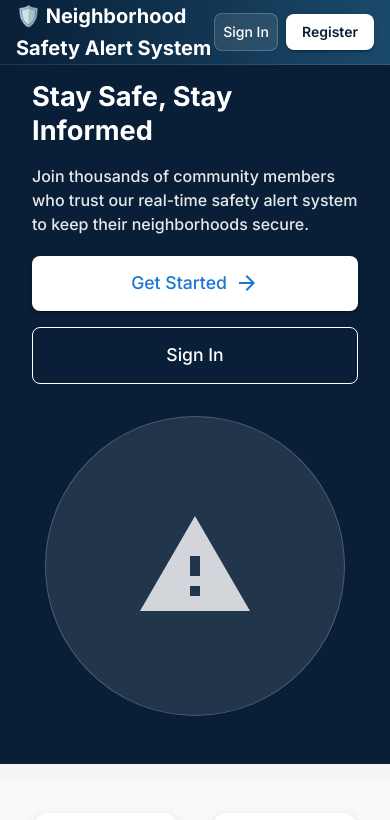
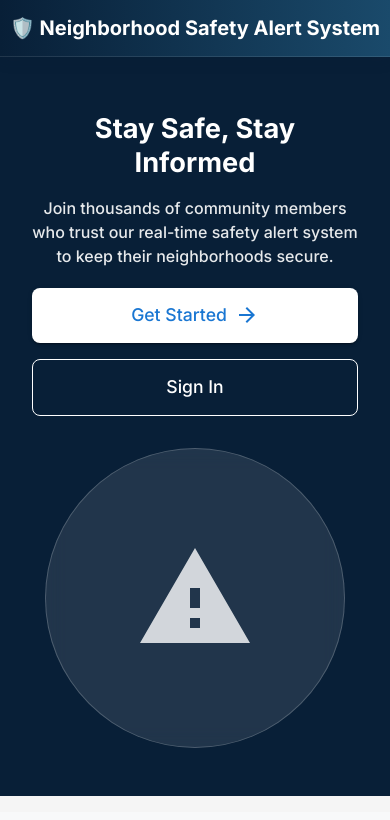
Before and after one commit to bisoul1984/neighborhood-safety-alert-system, a React (Create React App) app in the folder client/: page / in a window 390 px wide. Shown: the top 820 px of the page. Built offline with nearby package versions, Linux system fonts and the light colour scheme.

Commit message:
Fix mobile text alignment, navbar overlap, and spacing on HomePage

```diff
--- a/client/src/pages/HomePage.js
+++ b/client/src/pages/HomePage.js
@@ -93,10 +93,11 @@ const HomePage = () => {
         sx={{
           background: 'linear-gradient(90deg, #081f37 0%, #1a4a6b 100%)',
           boxShadow: '0 4px 12px rgba(8, 31, 55, 0.2)',
-          borderBottom: '1px solid rgba(255, 255, 255, 0.1)'
+          borderBottom: '1px solid rgba(255, 255, 255, 0.1)',
+          px: { xs: 1, md: 0 }
         }}
       >
-        <Toolbar>
+        <Toolbar sx={{ px: { xs: 0, md: 2 } }}>
           <Typography
             variant="h6"
             component="div"
@@ -110,14 +111,16 @@ const HomePage = () => {
               cursor: 'pointer',
               '&:hover': {
                 opacity: 0.8
-              }
+              },
+              justifyContent: { xs: 'center', md: 'flex-start' },
+              textAlign: { xs: 'center', md: 'left' }
             }}
             onClick={() => navigate('/')}
           >
             🛡️ Neighborhood Safety Alert System
           </Typography>
 
-          <Box sx={{ display: 'flex', alignItems: 'center', gap: 1 }}>
+          <Box sx={{ display: 'flex', alignItems: 'center', gap: 1, display: { xs: 'none', md: 'flex' } }}>
             <Button
               color="inherit"
               onClick={() => navigate('/login')}
@@ -156,7 +159,7 @@ const HomePage = () => {
           background: '#081f37',
           color: 'white',
           py: { xs: 6, md: 12 },
-          pt: { xs: 10, md: 16 }, // Add top padding to account for fixed navbar
+          pt: { xs: 14, md: 16 }, // Add extra top padding for mobile
           px: { xs: 2, sm: 4, md: 0 }, // Add horizontal padding on mobile
           position: 'relative',
           overflow: 'hidden'
@@ -165,6 +168,7 @@ const HomePage = () => {
         <Container maxWidth="lg">
           <Grid container spacing={4} alignItems="center">
             <Grid item xs={12} md={6}>
+              <Box sx={{ textAlign: { xs: 'center', md: 'left' } }}>
                 <Typography
                   variant="h2"
                   component="h1"
@@ -172,7 +176,8 @@ const HomePage = () => {
                     fontWeight: 700,
                     mb: { xs: 2, md: 3 },
                     fontSize: { xs: '1.7rem', sm: '2.2rem', md: '3.2rem' },
-                  lineHeight: { xs: 1.25, md: 1.2 }
+                    lineHeight: { xs: 1.25, md: 1.2 },
+                    textAlign: { xs: 'center', md: 'left' }
                   }}
                 >
                   Stay Safe, Stay Informed
@@ -183,12 +188,13 @@ const HomePage = () => {
                     mb: { xs: 2.5, md: 4 },
                     opacity: 0.9,
                     fontSize: { xs: '1rem', md: '1.25rem' },
-                  lineHeight: { xs: 1.5, md: 1.6 }
+                    lineHeight: { xs: 1.5, md: 1.6 },
+                    textAlign: { xs: 'center', md: 'left' }
                   }}
                 >
                   Join thousands of community members who trust our real-time safety alert system to keep their neighborhoods secure.
                 </Typography>
-              <Stack direction={{ xs: 'column', sm: 'row' }} spacing={2}>
+                <Stack direction={{ xs: 'column', sm: 'row' }} spacing={2} sx={{ alignItems: { xs: 'center', sm: 'flex-start' }, mt: { xs: 2, md: 0 } }}>
                   <Button
                     variant="contained"
                     size="large"
@@ -201,7 +207,8 @@ const HomePage = () => {
                       fontSize: '1.1rem',
                       '&:hover': {
                         bgcolor: 'grey.100'
-                    }
+                      },
+                      width: { xs: '100%', sm: 'auto' }
                     }}
                   >
                     Get Started
@@ -220,12 +227,15 @@ const HomePage = () => {
                       '&:hover': {
                         borderColor: 'white',
                         bgcolor: 'rgba(255,255,255,0.1)'
-                    }
+                      },
+                      width: { xs: '100%', sm: 'auto' },
+                      mt: { xs: 1, sm: 0 }
                     }}
                   >
                     Sign In
                   </Button>
                 </Stack>
+              </Box>
             </Grid>
             <Grid item xs={12} md={6}>
               <Box
@@ -275,7 +285,8 @@ const HomePage = () => {
                     '&:hover': {
                       transform: 'translateY(-2px)',
                       boxShadow: '0 8px 24px rgba(8, 31, 55, 0.15)'
-                    }
+                    },
+                    mb: { xs: 2, md: 0 }
                   }}
                 >
                   <Box sx={{ color: '#081f37', mb: 1 }}>
@@ -297,7 +308,7 @@ const HomePage = () => {
       {/* Features Section */}
       <Box sx={{ py: { xs: 4, md: 8 }, bgcolor: 'white', px: { xs: 2, sm: 4, md: 0 }, mt: { xs: 2, md: 0 } }}>
         <Container maxWidth="lg">
-          <Box sx={{ textAlign: 'center', mb: 6 }}>
+          <Box sx={{ textAlign: { xs: 'center', md: 'center' }, mb: 6 }}>
             <Typography variant="h3" component="h2" sx={{ fontWeight: 700, mb: 2, color: '#081f37', fontSize: { xs: '1.3rem', md: '2.2rem' }, lineHeight: { xs: 1.3, md: 1.2 } }}>
               Why Choose Our Platform?
             </Typography>
@@ -318,7 +329,8 @@ const HomePage = () => {
                       transform: 'translateY(-4px)',
                       boxShadow: '0 12px 32px rgba(8, 31, 55, 0.15)',
                       borderColor: '#081f37'
-                    }
+                    },
+                    mb: { xs: 2, md: 0 }
                   }}
                 >
                   <CardContent sx={{ textAlign: 'center', p: 4 }}>
@@ -350,7 +362,7 @@ const HomePage = () => {
         }}
       >
         <Container maxWidth="md">
-          <Box sx={{ textAlign: 'center' }}>
+          <Box sx={{ textAlign: { xs: 'center', md: 'center' } }}>
             <Typography variant="h3" component="h2" sx={{ fontWeight: 700, mb: 3, fontSize: { xs: '1.3rem', md: '2.2rem' }, lineHeight: { xs: 1.3, md: 1.2 } }}>
               Ready to Make Your Neighborhood Safer?
             </Typography>
@@ -385,7 +397,7 @@ const HomePage = () => {
         <Container maxWidth="lg">
           <Grid container spacing={4}>
             <Grid item xs={12} md={4}>
-              <Typography variant="h6" sx={{ mb: 2, fontSize: { xs: '1.1rem', md: '1.25rem' } }}>
+              <Typography variant="h6" sx={{ mb: 2, fontSize: { xs: '1.1rem', md: '1.25rem' }, textAlign: { xs: 'center', md: 'left' } }}>
                 Neighborhood Safety Alert System
               </Typography>
               <Typography variant="body2" sx={{ opacity: 0.8 }}>
@@ -393,7 +405,7 @@ const HomePage = () => {
               </Typography>
             </Grid>
             <Grid item xs={12} md={4}>
-              <Typography variant="h6" sx={{ mb: 2, fontSize: { xs: '1.1rem', md: '1.25rem' } }}>
+              <Typography variant="h6" sx={{ mb: 2, fontSize: { xs: '1.1rem', md: '1.25rem' }, textAlign: { xs: 'center', md: 'left' } }}>
                 Quick Links
               </Typography>
               <Stack spacing={1}>
@@ -454,7 +466,7 @@ const HomePage = () => {
               </Stack>
             </Grid>
             <Grid item xs={12} md={4}>
-              <Typography variant="h6" sx={{ mb: 2 }}>
+              <Typography variant="h6" sx={{ mb: 2, fontSize: { xs: '1.1rem', md: '1.25rem' }, textAlign: { xs: 'center', md: 'left' } }}>
                 Contact
               </Typography>
               <Typography variant="body2" sx={{ opacity: 0.8 }}>
```
Lines whose indentation alone changed are shown as unchanged.
